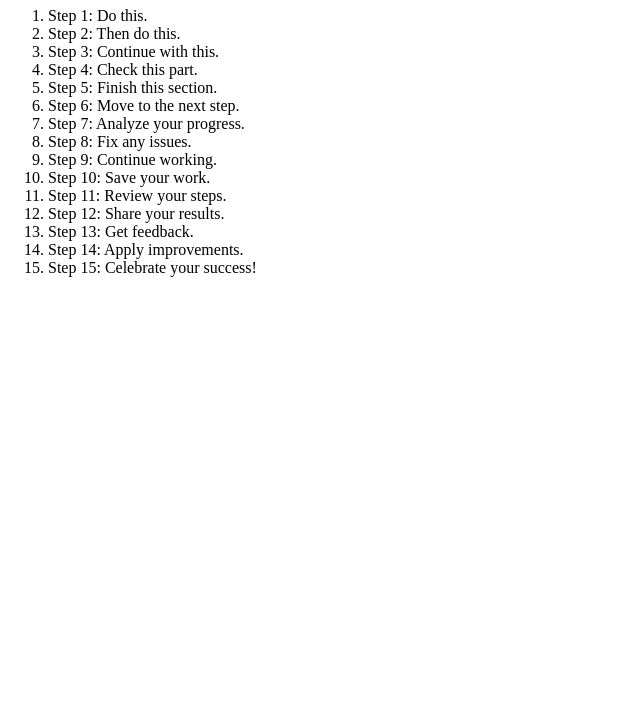
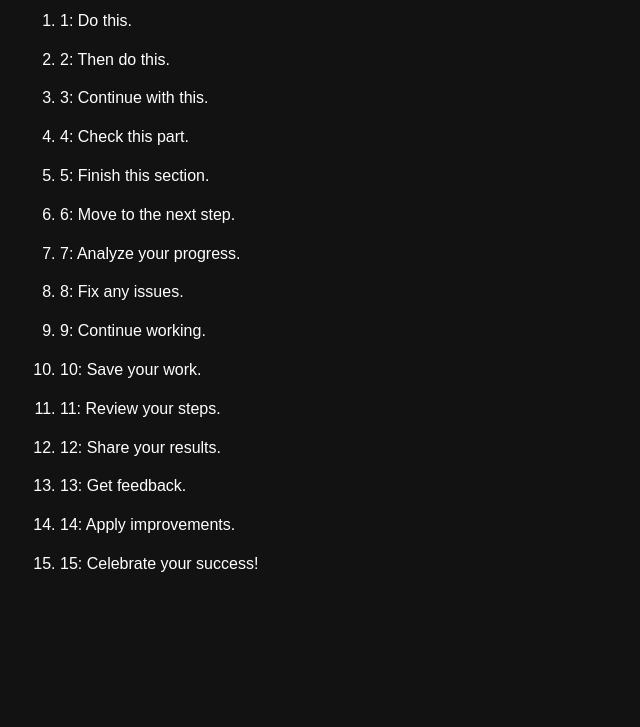
Before and after one commit to michaelllk/Put-music-in-hShop, a plain HTML site: page index.html in a window 1280 px wide. Shown: the part 73-800 px from the top of the page, without its empty margins (0-640 px from the left). Drawn offline with Linux system fonts and the light colour scheme.

Commit message:
Update index.html

```diff
--- a/index.html
+++ b/index.html
@@ -4,25 +4,42 @@
     <meta charset="UTF-8">
     <meta name="viewport" content="width=device-width, initial-scale=1.0">
     <title>Simple Instructions</title>
+    <style>
+        body {
+            background-color: #121212; /* Dark background */
+            color: #ffffff;          /* White text */
+            font-family: Arial, sans-serif;
+            margin: 20px;
+        }
+        h1 {
+            color: #ff9800; /* Highlighted orange for the title */
+        }
+        ol {
+            line-height: 1.8; /* Better spacing between lines */
+        }
+        ol li {
+            margin: 10px 0; /* Add some space between list items */
+        }
+    </style>
 </head>
 <body>
     <h1>Steps to Follow</h1>
     <ol>
-        <li>Step 1: Do this.</li>
-        <li>Step 2: Then do this.</li>
-        <li>Step 3: Continue with this.</li>
-        <li>Step 4: Check this part.</li>
-        <li>Step 5: Finish this section.</li>
-        <li>Step 6: Move to the next step.</li>
-        <li>Step 7: Analyze your progress.</li>
-        <li>Step 8: Fix any issues.</li>
-        <li>Step 9: Continue working.</li>
-        <li>Step 10: Save your work.</li>
-        <li>Step 11: Review your steps.</li>
-        <li>Step 12: Share your results.</li>
-        <li>Step 13: Get feedback.</li>
-        <li>Step 14: Apply improvements.</li>
-        <li>Step 15: Celebrate your success!</li>
+        <li>1: Do this.</li>
+        <li>2: Then do this.</li>
+        <li>3: Continue with this.</li>
+        <li>4: Check this part.</li>
+        <li>5: Finish this section.</li>
+        <li>6: Move to the next step.</li>
+        <li>7: Analyze your progress.</li>
+        <li>8: Fix any issues.</li>
+        <li>9: Continue working.</li>
+        <li>10: Save your work.</li>
+        <li>11: Review your steps.</li>
+        <li>12: Share your results.</li>
+        <li>13: Get feedback.</li>
+        <li>14: Apply improvements.</li>
+        <li>15: Celebrate your success!</li>
     </ol>
 </body>
-          </html>
+</html>
```
